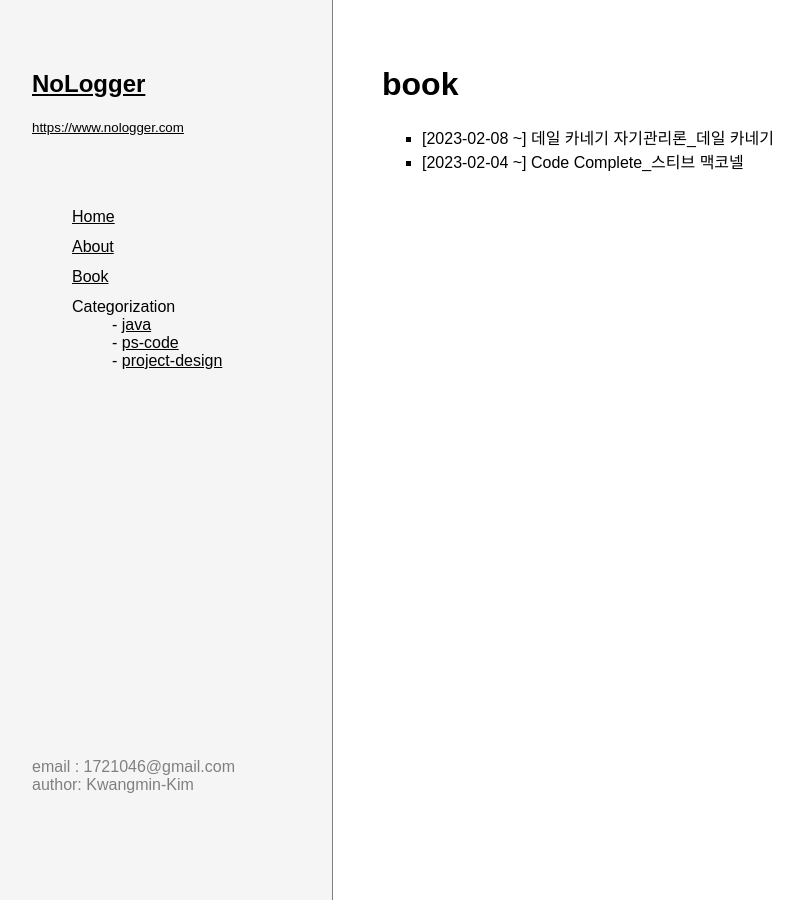
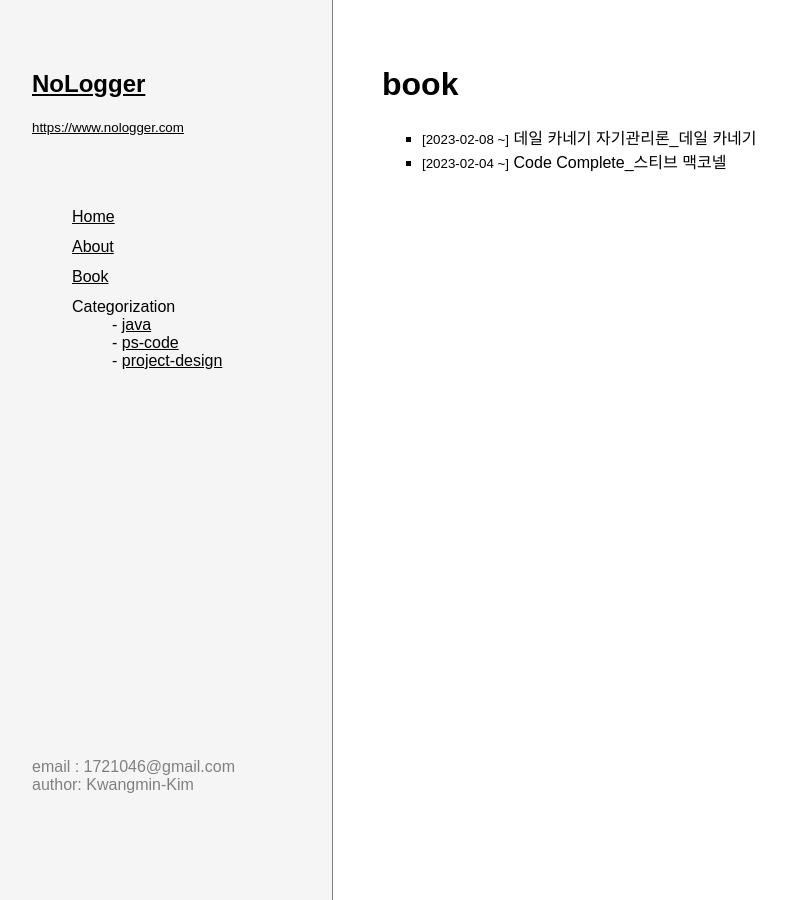
Before and after one commit to nologger/nologger.github.io, a Jekyll site: the page built from book.md, in a window 1280 px wide. Shown: the whole page, without its empty margins (180-983 px from the left). Built offline with Jekyll 4.4.1, drawn with Linux system fonts in a browser that asks for light colours.

Commit message:
edit design

```diff
--- a/book.md
+++ b/book.md
@@ -4,5 +4,5 @@ layout: default
 
 # book
 
-- [2023-02-08 ~] 데일 카네기 자기관리론_데일 카네기
-- [2023-02-04 ~] Code Complete_스티브 맥코넬
+- <small>[2023-02-08 ~]</small> 데일 카네기 자기관리론_데일 카네기
+- <small>[2023-02-04 ~]</small> Code Complete_스티브 맥코넬
```
